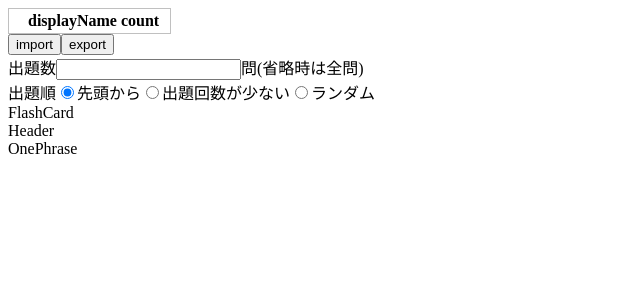
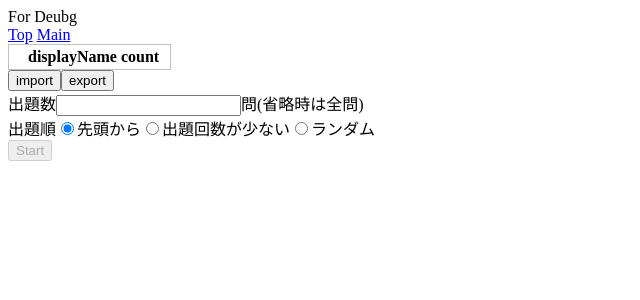
Before and after one commit to OSN-DEV/MyPhraseFlashCards, a React app: page / in a window 1280 px wide. Shown: the top 300 px of the page, without its empty margins (0-640 px from the left). Built offline with nearby package versions, Linux system fonts and the light colour scheme.

Commit message:
impl screen transition

```diff
--- a/package.json
+++ b/package.json
@@ -56,6 +56,7 @@
     "npm-run-all": "^4.1.5",
     "react": "^18.2.0",
     "react-dom": "^18.2.0",
+    "react-router-dom": "^6.16.0",
     "rimraf": "^3.0.2",
     "ts-loader": "^9.4.1",
     "ts-node": "^10.9.1",
--- /dev/null
+++ b/src/renderer/App.tsx
@@ -0,0 +1,29 @@
+import React from 'react'
+import { HashRouter, Link,Routes, Route } from 'react-router-dom';
+import FlashCard from './PhraseFcMain/FlashCard';
+import PhraseFcTop from "./PhraseFcTop/PhraseFcTop";
+
+export const App = () => {
+  const onStart = () => {
+    console.log('start');
+    window.location.href = "#/fc";
+  }
+  const onCancel = () => {
+    console.log('cancel');
+    window.location.href = "#/top";
+  }
+
+  return (
+    <HashRouter>
+      <div>
+        For Deubg<br/>
+        <Link to="/">Top</Link>&nbsp;
+        <Link to="fc">Main</Link>
+      </div>
+      <Routes>
+        <Route path="fc" element={<FlashCard onCancel={onCancel}/>} />
+        <Route path="*" element={<PhraseFcTop onStart={onStart}/>} />
+      </Routes>
+    </HashRouter>
+  );
+}
--- a/src/renderer/PhraseFcMain/FlashCard.tsx
+++ b/src/renderer/PhraseFcMain/FlashCard.tsx
@@ -2,12 +2,19 @@ import React from 'react'
 import Header from './Header';
 import OnePhrase from './OnePhrase';
 
-const FlashCard = () => {
+type FlashCardProps = {
+  onCancel : () => void
+}
+
+const FlashCard = (props: FlashCardProps) => {
+  const { onCancel } = props;
+
   return(
     <div>
       FlashCard
       <Header />
       <OnePhrase />
+      <button onClick={onCancel}>cancel</button>
     </div>
   )
 }
--- a/src/renderer/PhraseFcTop/PhraseFcFileList.tsx
+++ b/src/renderer/PhraseFcTop/PhraseFcFileList.tsx
@@ -8,12 +8,22 @@ import { useLocalStorageObject } from '../../util/UseLocalStorage';
 import { DataKey } from '../../util/constants';
 import { createEmptyPreferenceModel, PreferenceModel } from '../../model/PreferenceModel';
 
-const PhraseFcFileList = () => {
+type PhraseFcFileListProps = {
+  setPhraseFcListCount : (count: number) => void
+}
+
+const PhraseFcFileList = (props: PhraseFcFileListProps) => {
   const [phraseFcList, setPhraseFcList] = useLocalStorageObject<PhraseFcListModel[]>(DataKey.PharasFcFileList, []);
   const [currentModel, setCurrentModel] = useState<PhraseFcListModel>(createEmptyPhraseFcListModel());
   const [isShow, setIsShow] = useState<boolean>(false);
   const [preference, setPreference] = useLocalStorageObject<PreferenceModel>(DataKey.Preference, createEmptyPreferenceModel());
+  const {setPhraseFcListCount} = props;
 
+
+  /**
+   * 編集クリック
+   * @param id{number} ファイルid
+   */
   const handleEditClick = (id: number) => {
     devLog(`handleEditClick id:${id}`);
     const tmpModel = phraseFcList.filter(m => m.id === id);
@@ -27,11 +37,17 @@ const PhraseFcFileList = () => {
     setIsShow(true);
   }
 
+  /**
+   * 編集ダイアログ キャンセルクリック
+   */
   const handleDialogCancel = () => {
     devLog(`handleDialogCancel`);
     setIsShow(false);
   }
 
+  /**
+   * 編集ダイアログ 保存クリック
+   */
   const handleDialogSave = (id:number, name: string) => {
     devLog(`handleDialogSave id:${id}, name:${name}`);
     console.log(currentModel)
@@ -48,29 +64,46 @@ const PhraseFcFileList = () => {
     setPhraseFcList(newList);
   }
 
+
+  /**
+   * ファイル削除クリック
+   * @param id {number} ファイルID
+   */
   const handleDeleteClick = (id: number) => {
     devLog(`handleDeleteClick id:${id}`);
     const newList = phraseFcList.filter(m => m.id !== id);
     window.mainApi.savePhraseFcFileList(newList);
     setPhraseFcList(newList);
+    setPhraseFcListCount(newList.length);
   }
 
+  /**
+   * インポートクリック
+   */
   const handleImportClick = async(_: React.MouseEvent<HTMLElement>) => {
     devLog(`handleImportClick`);
     const { code, list } = await window.mainApi.importPhraseFile();
     switch(code) {
       case ErrorCode.None:
         setPhraseFcList(list);
+        setPhraseFcListCount(list.length);
         break;
     }
   }
 
+  /**
+   * ファイルリスト内 ファイル選択
+   * @param index{number} リストのインデックス
+   */
   const handleSelectFileClick = (index: number) => {
     devLog(`handleSelectFileClick:${index}`);
     preference.selectedPhraseFcFileIndex = index;
     setPreference({...preference, selectedPhraseFcFileIndex:index});
   }
 
+  /**
+   * エクスポートクリック
+   */
   const handleExportClick = (_: React.MouseEvent<HTMLElement>) => {
     devLog(`handleExportClick`);
   }
--- a/src/renderer/PhraseFcTop/PhraseFcTop.tsx
+++ b/src/renderer/PhraseFcTop/PhraseFcTop.tsx
@@ -1,15 +1,33 @@
-import React from 'react'
+import React, { useState } from 'react'
+import { PhraseFcModel } from '../../model/PhraseFcModel';
+import { devLog } from '../../util/common';
+import { DataKey } from '../../util/constants';
+import { useLocalStorageObject } from '../../util/UseLocalStorage';
 import FlashCard from '../PhraseFcMain/FlashCard';
 import OptionForm from './optionForm/OptionForm';
 import PhraseFcFileList from './PhraseFcFileList';
 
-const PhraseFcTop = () => {
+type PhraseFcTopProps = {
+   onStart: () => void
+}
+
+const PhraseFcTop = (props: PhraseFcTopProps) => {
+  devLog(`PhraseFcTop`);
+  const [phraseFcListCount, setPhraseFcListCount] = useState<number>(0);
+  const {onStart} = props;
   return(
-  <>
-    <PhraseFcFileList />
-    <OptionForm />
-    <FlashCard />
-  </>
+    <>
+      <PhraseFcFileList
+        setPhraseFcListCount = {setPhraseFcListCount}
+      />
+      <OptionForm />
+      <button
+        onClick={onStart}
+        disabled = {phraseFcListCount === 0}
+      >
+        Start
+      </button>
+    </>
   )
 }
 
--- a/src/renderer/index.tsx
+++ b/src/renderer/index.tsx
@@ -1,9 +1,9 @@
 import React from 'react';
 import ReactDOM from 'react-dom/client';
-import PhraseFcTop from './PhraseFcTop/PhraseFcTop';
+import { App } from './App';
 
 ReactDOM.createRoot(document.getElementById('root')!).render(
   <React.StrictMode>
-    <PhraseFcTop />
+    <App />
   </React.StrictMode>
 );
```
Also changed, not shown: src/main/main.ts (+0 -9 lines), 1 other file (tests, documents, lock files or other folders).
